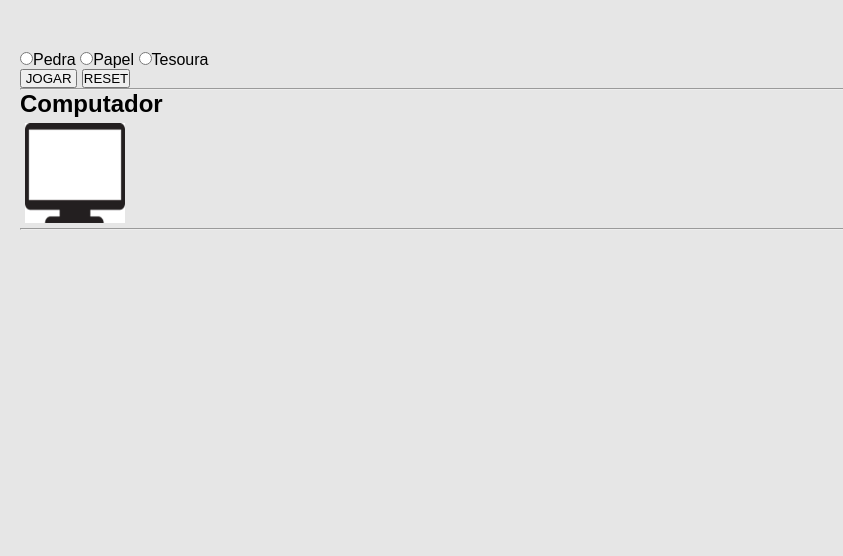
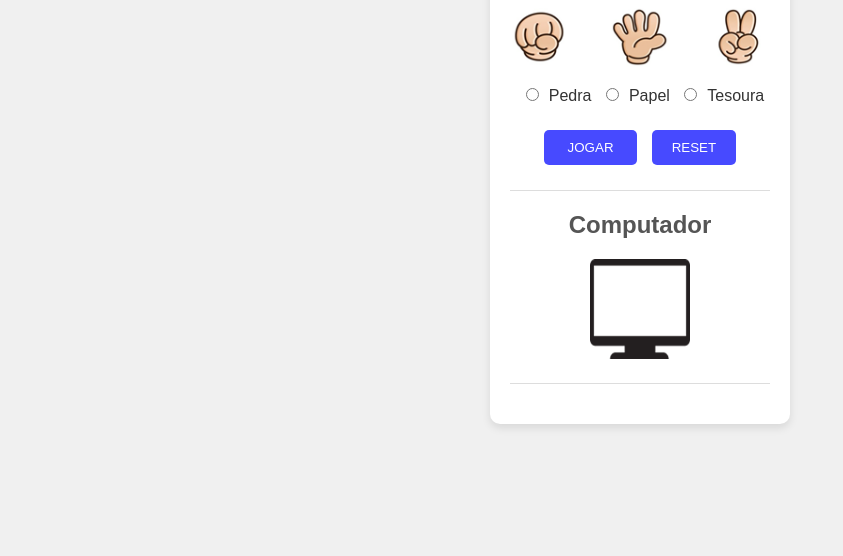
Before and after one commit to saulogomesdocarmo/jokenpo, a plain HTML site: page index.html in a window 1280 px wide. Shown: the part 244-800 px from the top of the page, without its empty margins (0-843 px from the left). Drawn offline with Linux system fonts and the light colour scheme.

Commit message:
estilização

```diff
--- a/index.html
+++ b/index.html
@@ -1,5 +1,5 @@
 <!DOCTYPE html>
-<html lang="pt-br0">
+<html lang="pt-br">
 
 <head>
     <meta charset="UTF-8">
@@ -23,10 +23,12 @@
             <input type="radio" name="grupo" id="pedra">Pedra
             <input type="radio" name="grupo" id="papel">Papel
             <input type="radio" name="grupo" id="tesoura">Tesoura
-            <p>
-                <input type="button" value=" JOGAR " onclick="jogar()">
-                <input type="reset" value="RESET" onclick="limpar()">
-            </p>
+
+            <div class="container-input">
+                <input type="button" value=" JOGAR " onclick="jogar()" id="jogar">
+                <input type="reset" value="RESET" onclick="limpar()" id="limpar">
+            </div>
+
         </form>
 
         <hr>
--- a/style.css
+++ b/style.css
@@ -1,37 +1,100 @@
-@charset "UTF-8";
 
-
-*{
+* {
     margin: 0;
     padding: 0;
     box-sizing: border-box;
 }
 
-body{
-    background: #e6e6e6;
-    font-family: sans-serif;
+body {
+    font-family: Arial, sans-serif;
+    background-color: #f0f0f0;
+    color: #333;
+    display: flex;
+    justify-content: center;
+    align-items: center;
+    height: 100vh;
 }
 
-.container{
-    display: flex;
-    flex-direction: column;
+.container {
+    background-color: #fff;
     padding: 20px;
+    border-radius: 10px;
+    box-shadow: 0px 4px 8px rgba(0, 0, 0, 0.1);
+    width: 300px;
+    text-align: center;
 }
 
+h1 {
+    font-size: 2.2em;
+    margin-bottom: 20px;
+    color: #474aff;
+}
 
+h2 {
+    font-size: 1.5em;
+    margin-bottom: 10px;
+    color: #555;
+}
 
-img{
+h3 {
+    font-size: 1.2em;
+    color: #333;
+    margin-top: 20px;
+}
+
+.imagens {
+    display: flex;
+    justify-content: space-between;
+    margin-bottom: 20px;
+}
+
+.imagens img {
+    width: 60px;
+    height: 60px;
+    cursor: pointer;
+}
+
+form {
+    margin-bottom: 20px;
+}
+
+input[type="radio"] {
+    margin-right: 10px;
+    margin-left: 10px;
+}
+
+.container-input {
+    margin-top: 20px;
+}
+
+input[type="button"], input[type="reset"] {
+    background-color: #474aff;
+    color: #fff;
+    border: none;
+    padding: 10px 20px;
+    border-radius: 5px;
+    cursor: pointer;
+    margin: 5px;
+    font-weight: ;
+}
+
+input[type="button"]:hover, input[type="reset"]:hover {
+    background-color: #474aff;
+}
+
+#pc {
     width: 100px;
     height: 100px;
-    margin: 5px;
-
+    margin-top: 10px;
 }
 
-.imagens{
-    display: flex;
-    flex-direction: row;
-    justify-content: center;
-    align-items: center;
-    margin-top: 50px;
-    margin-bottom: 50px;
+hr {
+    border: none;
+    border-top: 1px solid #ddd;
+    margin: 20px 0;
 }
+
+#placar {
+    font-weight: bold;
+    font-size: 1.2em;
+}
```
